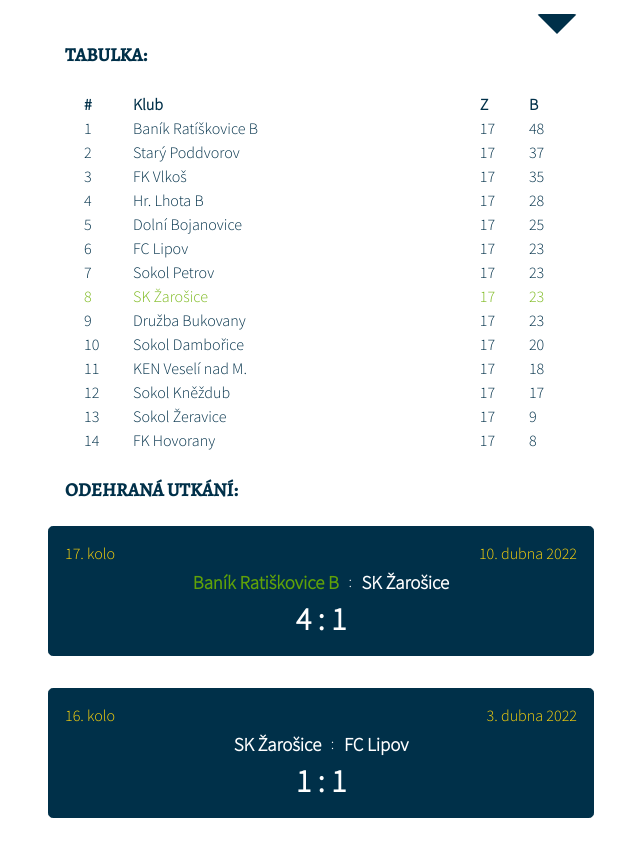
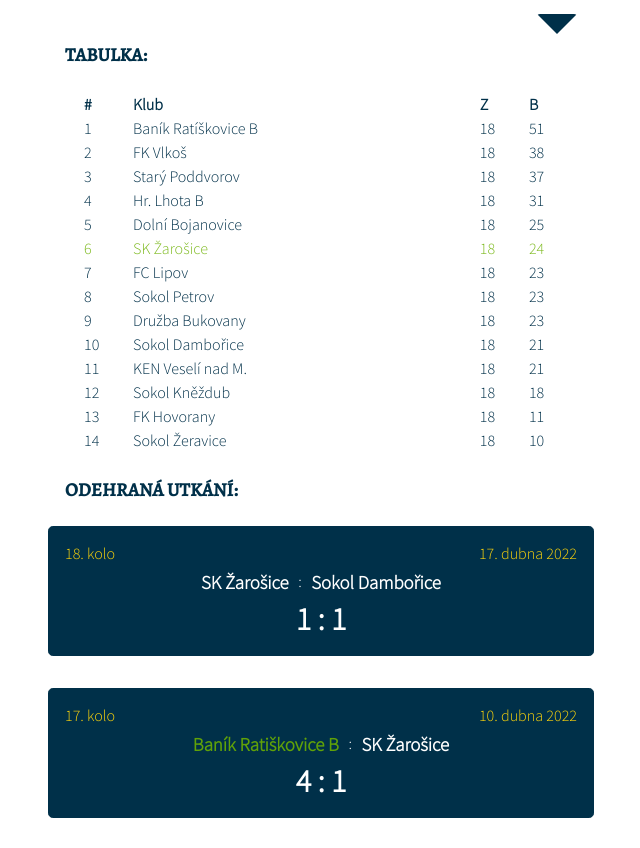
Before and after one commit to StanaSimec/sk-zarosice-web, a React (Create React App) app: page / in a window 1280 px wide. Shown: the part 484-1332 px from the top of the page, without its empty margins (319-959 px from the left). Built offline with nearby package versions, Linux system fonts and the light colour scheme.

Commit message:
results update

```diff
--- a/src/data/points.js
+++ b/src/data/points.js
@@ -1,38 +1,38 @@
 export const POINTS = {
   A_TEAM: [
-    { position: 1, team: "Baník Ratíškovice B", matches: 17, points: 48 },
-    { position: 2, team: "Starý Poddvorov", matches: 17, points: 37 },
-    { position: 3, team: "FK Vlkoš", matches: 17, points: 35 },
-    { position: 4, team: "Hr. Lhota B", matches: 17, points: 28 },
-    { position: 5, team: "Dolní Bojanovice", matches: 17, points: 25 },
-    { position: 6, team: "FC Lipov", matches: 17, points: 23 },
-    { position: 7, team: "Sokol Petrov", matches: 17, points: 23 },
-    { position: 8, team: "SK Žarošice", matches: 17, points: 23 },
-    { position: 9, team: "Družba Bukovany", matches: 17, points: 23 },
-    { position: 10, team: "Sokol Dambořice", matches: 17, points: 20 },
-    { position: 11, team: "KEN Veselí nad M.", matches: 17, points: 18 },
-    { position: 12, team: "Sokol Kněždub", matches: 17, points: 17 },
-    { position: 13, team: "Sokol Žeravice", matches: 17, points: 9 },
-    { position: 14, team: "FK Hovorany", matches: 17, points: 8 },
+    { position: 1, team: "Baník Ratíškovice B", matches: 18, points: 51 },
+    { position: 2, team: "FK Vlkoš", matches: 18, points: 38 },
+    { position: 3, team: "Starý Poddvorov", matches: 18, points: 37 },
+    { position: 4, team: "Hr. Lhota B", matches: 18, points: 31 },
+    { position: 5, team: "Dolní Bojanovice", matches: 18, points: 25 },
+    { position: 6, team: "SK Žarošice", matches: 18, points: 24 },
+    { position: 7, team: "FC Lipov", matches: 18, points: 23 },
+    { position: 8, team: "Sokol Petrov", matches: 18, points: 23 },
+    { position: 9, team: "Družba Bukovany", matches: 18, points: 23 },
+    { position: 10, team: "Sokol Dambořice", matches: 18, points: 21 },
+    { position: 11, team: "KEN Veselí nad M.", matches: 18, points: 21 },
+    { position: 12, team: "Sokol Kněždub", matches: 18, points: 18 },
+    { position: 13, team: "FK Hovorany", matches: 18, points: 11 },
+    { position: 14, team: "Sokol Žeravice", matches: 18, points: 10 },
   ],
   U19: [
-    { position: 1, team: "Charvátská N. V.", matches: 12, points: 29 },
-    { position: 2, team: "FK Ratíškovice B", matches: 11, points: 27 },
-    { position: 3, team: "FK Milotice", matches: 11, points: 26 },
-    { position: 4, team: "Kobylí-Bořetice", matches: 12, points: 25 },
-    { position: 5, team: "Čejkovice-Hovorany", matches: 11, points: 18 },
-    { position: 6, team: "Těmice-Mor.Písek", matches: 12, points: 17 },
-    { position: 7, team: "Agro Vnorovy", matches: 12, points: 16 },
+    { position: 1, team: "Charvátská N. V.", matches: 13, points: 32 },
+    { position: 2, team: "FK Milotice", matches: 12, points: 29 },
+    { position: 3, team: "Kobylí-Bořetice", matches: 13, points: 28 },
+    { position: 4, team: "FK Ratíškovice B", matches: 12, points: 27 },
+    { position: 5, team: "Čejkovice-Hovorany", matches: 12, points: 21 },
+    { position: 6, team: "Agro Vnorovy", matches: 13, points: 19 },
+    { position: 7, team: "Těmice-Mor.Písek", matches: 13, points: 17 },
     { position: 8, team: "SK Žarošice", matches: 12, points: 14 },
-    { position: 9, team: "Družba Bukovany", matches: 12, points: 9 },
-    { position: 10, team: "Sokol Brumovice", matches: 12, points: 6 },
-    { position: 11, team: "SK Kostelec", matches: 11, points: 0 },
+    { position: 9, team: "Družba Bukovany", matches: 13, points: 9 },
+    { position: 10, team: "Sokol Brumovice", matches: 13, points: 6 },
+    { position: 11, team: "SK Kostelec", matches: 12, points: 0 },
   ],
   U15: [
-    { position: 1, team: "Čejč-Hovorany", matches: 7, points: 16 },
-    { position: 2, team: "Sokol Petrov", matches: 10, points: 16 },
-    { position: 3, team: "SK Žarošice", matches: 8, points: 15 },
+    { position: 1, team: "Čejč-Hovorany", matches: 8, points: 19 },
+    { position: 2, team: "SK Žarošice", matches: 9, points: 18 },
+    { position: 3, team: "Sokol Petrov", matches: 11, points: 16 },
     { position: 4, team: "Mor.Písek-Žeravice", matches: 9, points: 13 },
-    { position: 5, team: "FK Milotice", matches: 10, points: 2 },
+    { position: 5, team: "FK Milotice", matches: 11, points: 2 },
   ],
 };
--- a/src/data/results.js
+++ b/src/data/results.js
@@ -3,28 +3,36 @@ import { TEAMS } from "../constants/constants";
 export const RESULTS = {
   A_TEAM: [
     {
+      round: 18,
+      date: new Date("2022-04-17"),
+      homeTeam: TEAMS.ZAROSICE,
+      homeScore: 1,
+      awayTeam: TEAMS.DAMBORICE,
+      awayScore: 1,
+    },
+    {
       round: 17,
-      date:  new Date("2022-04-10"),
+      date: new Date("2022-04-10"),
       homeTeam: TEAMS.RATISKOVICE,
       homeScore: 4,
       awayTeam: TEAMS.ZAROSICE,
-      awayScore: 1
+      awayScore: 1,
     },
     {
       round: 16,
-      date:  new Date("2022-04-03"),
+      date: new Date("2022-04-03"),
       homeTeam: TEAMS.ZAROSICE,
       homeScore: 1,
       awayTeam: TEAMS.LIPOV,
-      awayScore: 1
+      awayScore: 1,
     },
     {
       round: 15,
-      date:  new Date("2022-03-27"),
+      date: new Date("2022-03-27"),
       homeTeam: TEAMS.ZERAVICE,
       homeScore: 2,
       awayTeam: TEAMS.ZAROSICE,
-      awayScore: 3
+      awayScore: 3,
     },
     {
       round: 14,
@@ -239,6 +247,14 @@ export const RESULTS = {
   ],
   U15: [
     {
+      round: 16,
+      date: new Date("2022-04-16"),
+      homeTeam: TEAMS.MILOTICE,
+      homeScore: 1,
+      awayTeam: TEAMS.ZAROSICE,
+      awayScore: 2,
+    },
+    {
       round: 15,
       date: new Date("2022-04-10"),
       homeTeam: TEAMS.PETROV,
```
